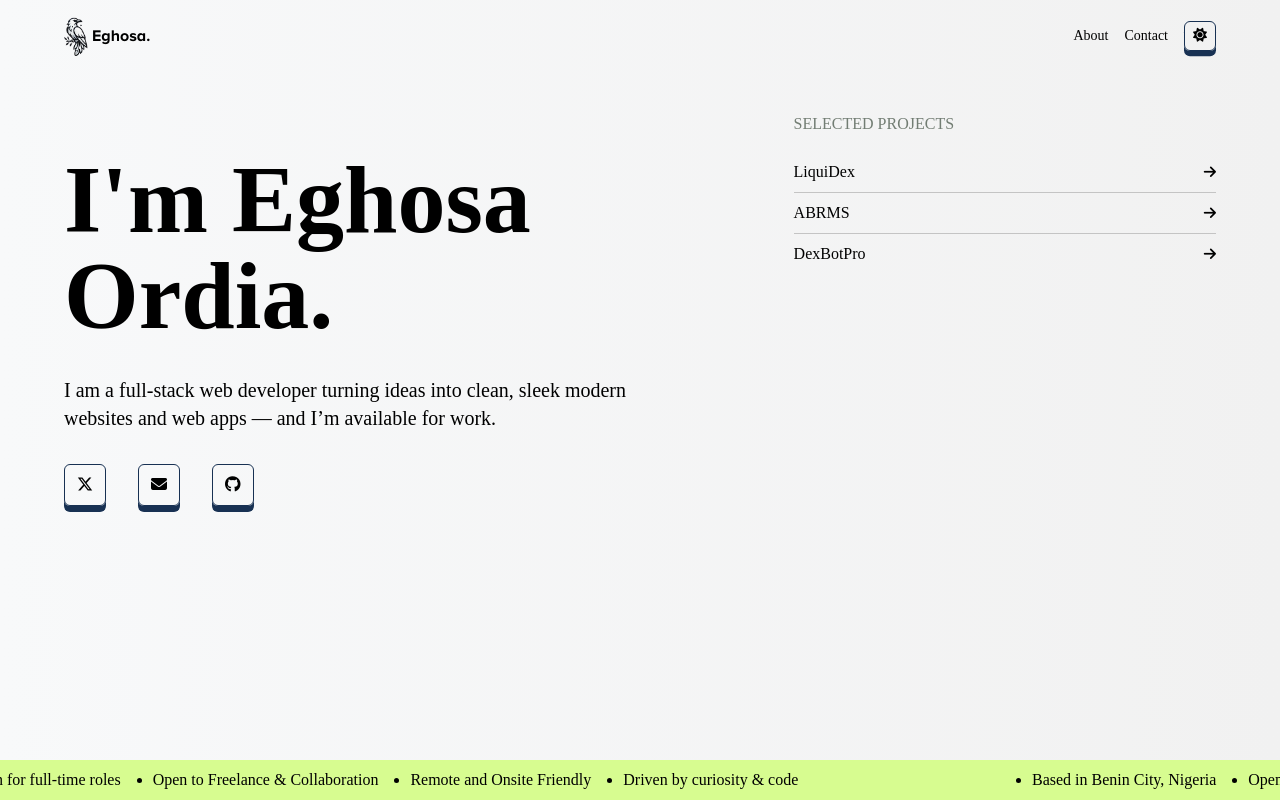
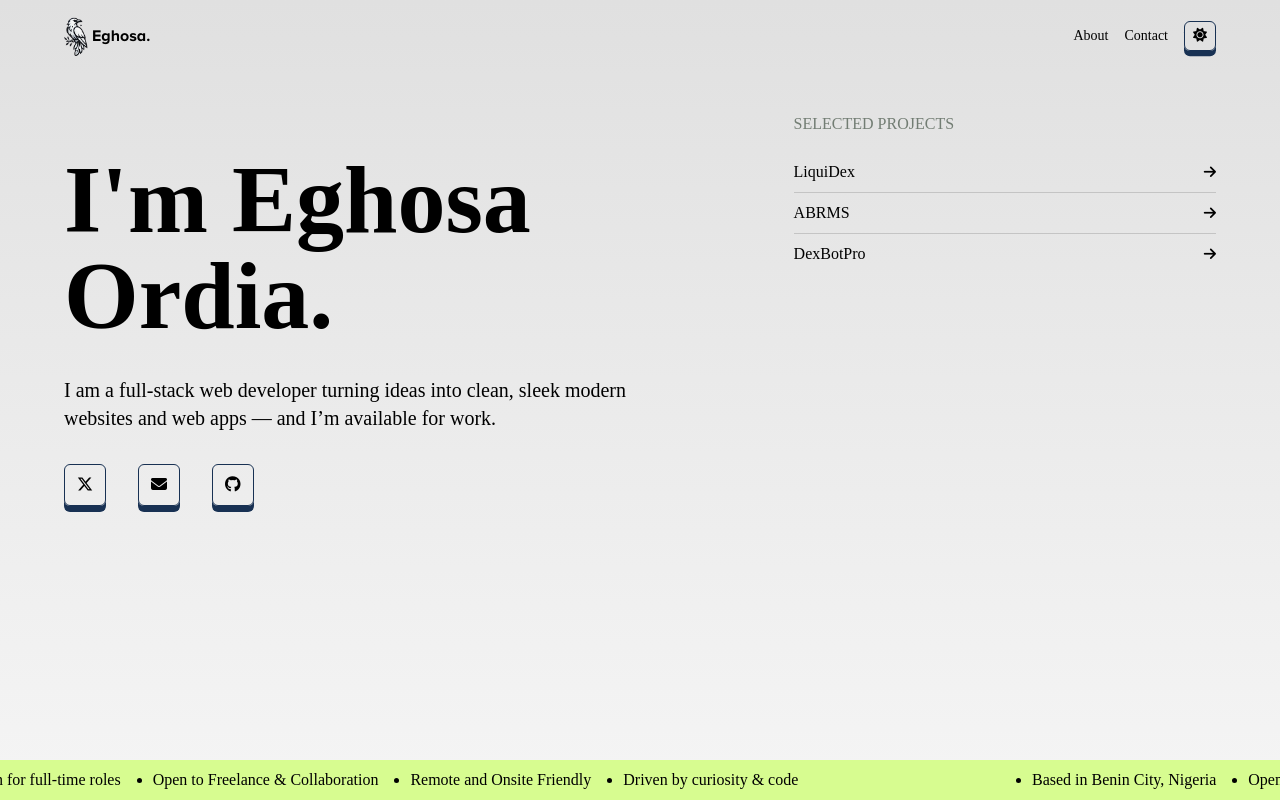
Before and after one commit to Hardy101/Eghosa, a React (Vite) app: page / in a window 1280 px wide. Shown: the top 800 px of the page. Built offline with nearby package versions, Linux system fonts and the light colour scheme; a web font is replaced by a local one.

Commit message:
feat: update gradient background in App.css for improved aesthetics

```diff
--- a/src/App.css
+++ b/src/App.css
@@ -27,11 +27,12 @@ button {
     rgba(0, 0, 0, 0.3) 0px 0px 0px -3px, rgba(0, 0, 0, 0.2) 0px -3px 0px inset;
 }
 .bg-gradient-1 {
-  background: rgb(248, 249, 250);
+  background: rgb(255, 255, 255);
   background: linear-gradient(
-    90deg,
-    rgba(248, 249, 250, 1) 0%,
-    rgba(241, 241, 241, 1) 100%
+    0deg,
+    rgba(255, 255, 255, 1) 0%,
+    rgba(240, 240, 240, 1) 50%,
+    rgba(224, 224, 224, 1) 100%
   );
 }
 .project-li {
```
